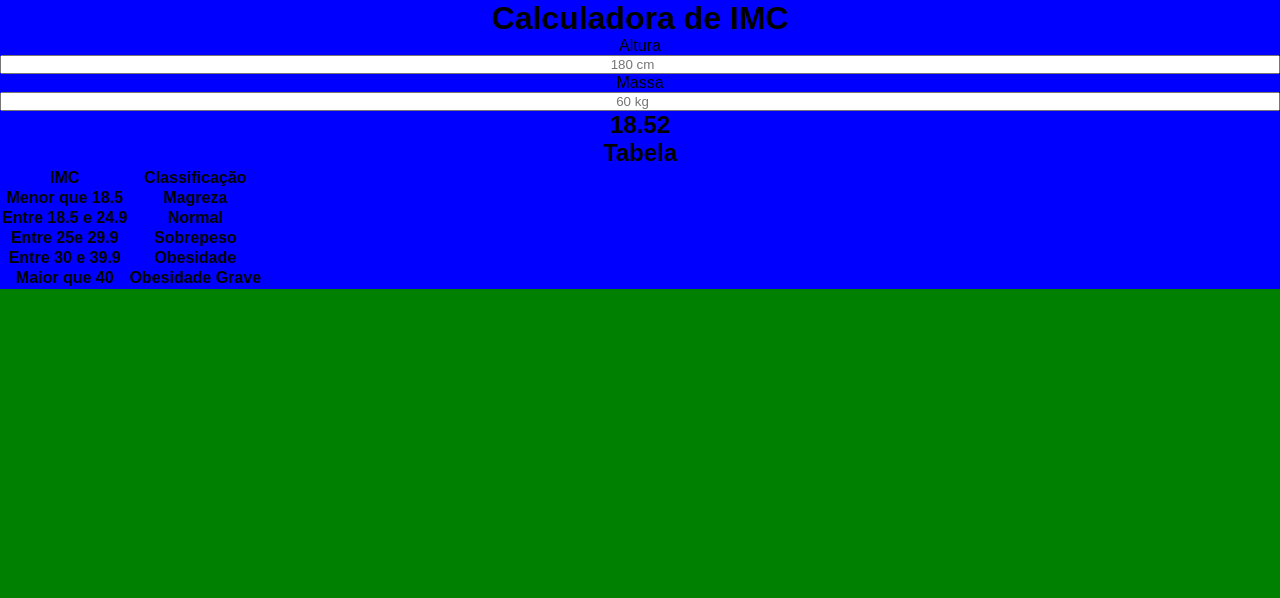
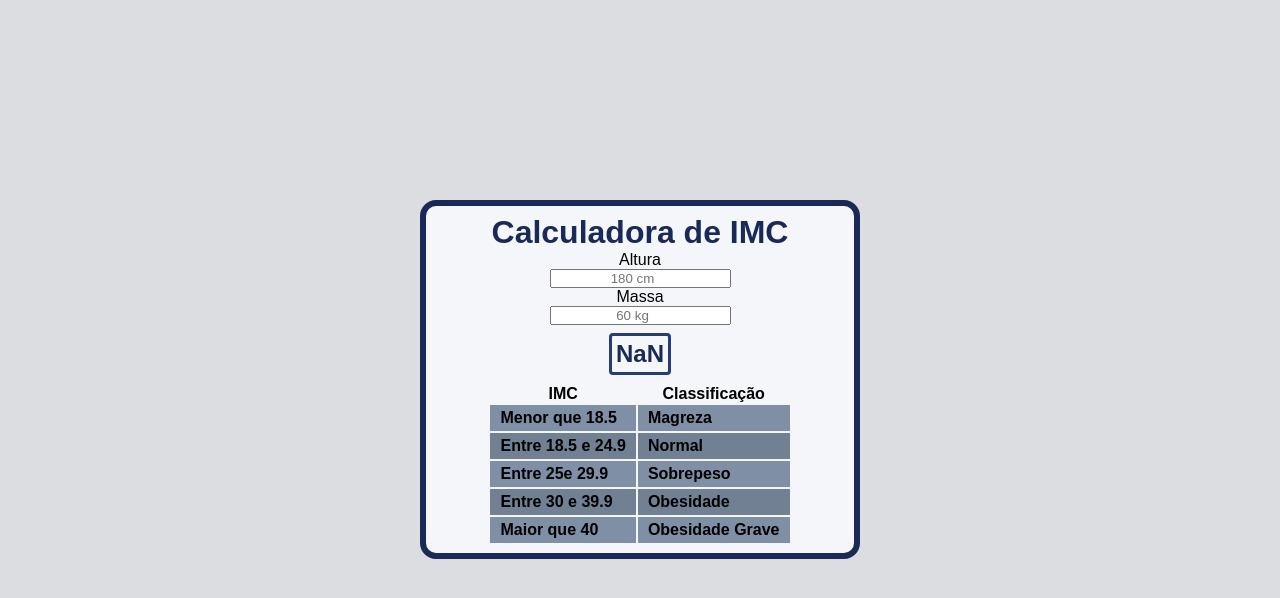
Before and after one commit to rauanb/IMCalc, a React (Vite) app: page / in a window 1280 px wide. Shown: the top 598 px of the page. Built offline with nearby package versions, Linux system fonts and the light colour scheme.

Commit message:
Estilização

```diff
--- a/src/App.css
+++ b/src/App.css
@@ -5,32 +5,64 @@
   font-family: sans-serif;
   text-align: center;
 
+  /* Variáveis */
   --alturaForm: 50vh;
+  --larguraForm: 55vh;
+  --corFundo: #dcdde1;
+  --corContainer: #f5f6fa;
+  --corBordaContainer: #192a56;
+  --corBordaImc: #273c75;
+  --corLinhaImpar: #7f8fa6;
+  --corLinhaPar: #718093;
 }
 
 body {
-  background-color: blue;
+  background-color: var(--corFundo);
 }
 
-html {
-  background-color: green;
+h1 {
+  color: var(--corBordaContainer);
 }
 
 .container {
-  background-color: red;
-  width: var(--alturaForm);
+  background-color: var(--corContainer);
+  width: var(--larguraForm);
   margin: calc((100vh - var(--alturaForm))/2) auto;
   padding: 8px;
-  height: var(--alturaForm);
   display: flex;
   align-items: center;
   flex-direction: column;
   border-radius: 16px;
-  border: 2px solid black;
+  border: 6px solid var(--corBordaContainer);
 }
 
+/* Formulário */
 .form {
   display: flex;
   flex-direction: column;
   justify-content: space-between;
 }
+
+/* IMC */
+.imc {
+  margin: 8px;
+  padding: 4px;
+  border: solid 3px var(--corBordaImc);
+  border-radius: 4px;
+  color: var(--corBordaContainer);
+}
+
+/* Tabela */
+tbody tr th {
+  text-align: left;
+  margin-left: 4px;
+  padding: 4px 10px 4px 10px;
+}
+
+tbody tr:nth-child(odd) {
+  background-color: var(--corLinhaImpar);
+}
+
+tbody tr:nth-child(even) {
+  background-color: var(--corLinhaPar);
+}
--- a/src/App.jsx
+++ /dev/null
@@ -1,22 +0,0 @@
-import { useState } from 'react'
-import './App.css'
-
-function App() {
-  const [count, setCount] = useState(0)
-
-  return (
-    <div className='container'>
-      <h1>Calculadora de IMC</h1>
-      <form className='form'>
-        <label htmlFor="altura">Altura</label>
-        <input type="number" id="altura" placeholder="183 cm"/>
-
-        <label htmlFor="massa">Massa</label>
-        <input type="number" id="massa" placeholder="64 kg"/>
-      </form>
-      <h2>Resp</h2>
-    </div>
-  )
-}
-
-export default App
--- a/src/Components/Form.jsx
+++ b/src/Components/Form.jsx
@@ -1,23 +1,19 @@
 import { useEffect, useState } from "react";
 
 const Form = () => {
-    let [altura, setAltura] = useState(180);
-    let [massa, setMassa] = useState(60);
+    let [altura, setAltura] = useState(0);
+    let [massa, setMassa] = useState(0);
     let [imc, setImc] = useState(0);
 
     useEffect(() => {
-        // console.log({altura})
         calculaImc();
-    },[altura])
-
-    useEffect(() => {
-        // console.log({massa})
-        calculaImc();
-    },[massa])
+    },[massa, altura])
 
     const calculaImc = () => {
         let aluraEmMetros = altura / 100;
+
         setImc((massa / (aluraEmMetros * aluraEmMetros)).toFixed(2));
+
     }
 
     return (
@@ -29,7 +25,7 @@ const Form = () => {
             <label htmlFor="massa">Massa</label>
             <input type="number" id="massa" placeholder="60 kg" onChange={({target}) => setMassa(parseInt(target.value))}/>
         </form>
-        <h2>{imc}</h2>
+        <h2 className="imc">{imc}</h2>
         </>
     )
 }
--- a/src/Components/Tabela.jsx
+++ b/src/Components/Tabela.jsx
@@ -1,7 +1,7 @@
 const Tabela = () => {
     return (
         <>
-        <h2>Tabela</h2>
+        {/* <h3>Tabela</h3> */}
         <table>
             <thead>
                 <tr>
--- a/src/main.jsx
+++ b/src/main.jsx
@@ -1,15 +1,17 @@
 import { StrictMode } from 'react'
 import { createRoot } from 'react-dom/client'
-import App from './App.jsx'
 import Title from './Components/Title.jsx'
 import Form from './Components/Form.jsx'
 import Tabela from './Components/Tabela.jsx'
+import './App.css'
+
 
 createRoot(document.getElementById('root')).render(
   <StrictMode>
-    {/* <App /> */}
+    <div className='container'>
     <Title />
     <Form />
     <Tabela />
+    </div>
   </StrictMode>,
 )
```
Also changed, not shown: 1 other file (tests, documents, lock files or other folders).
